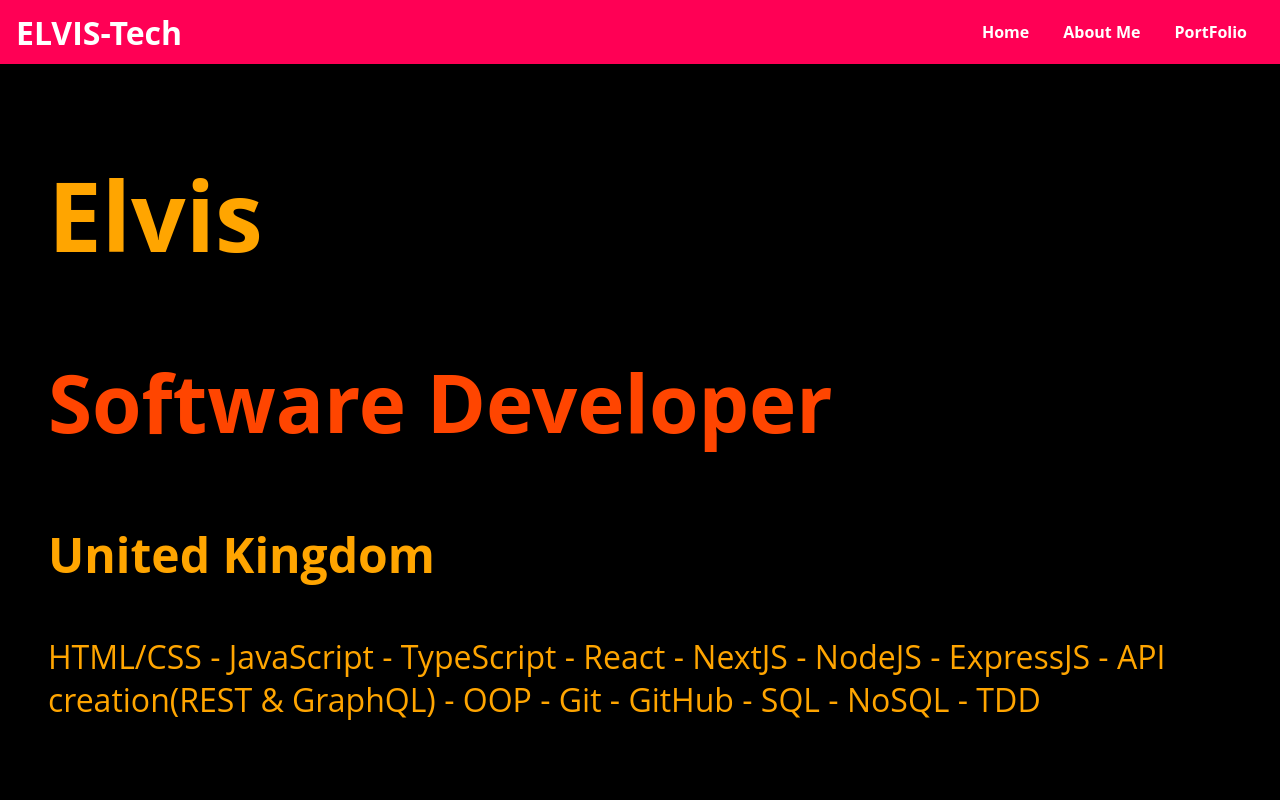
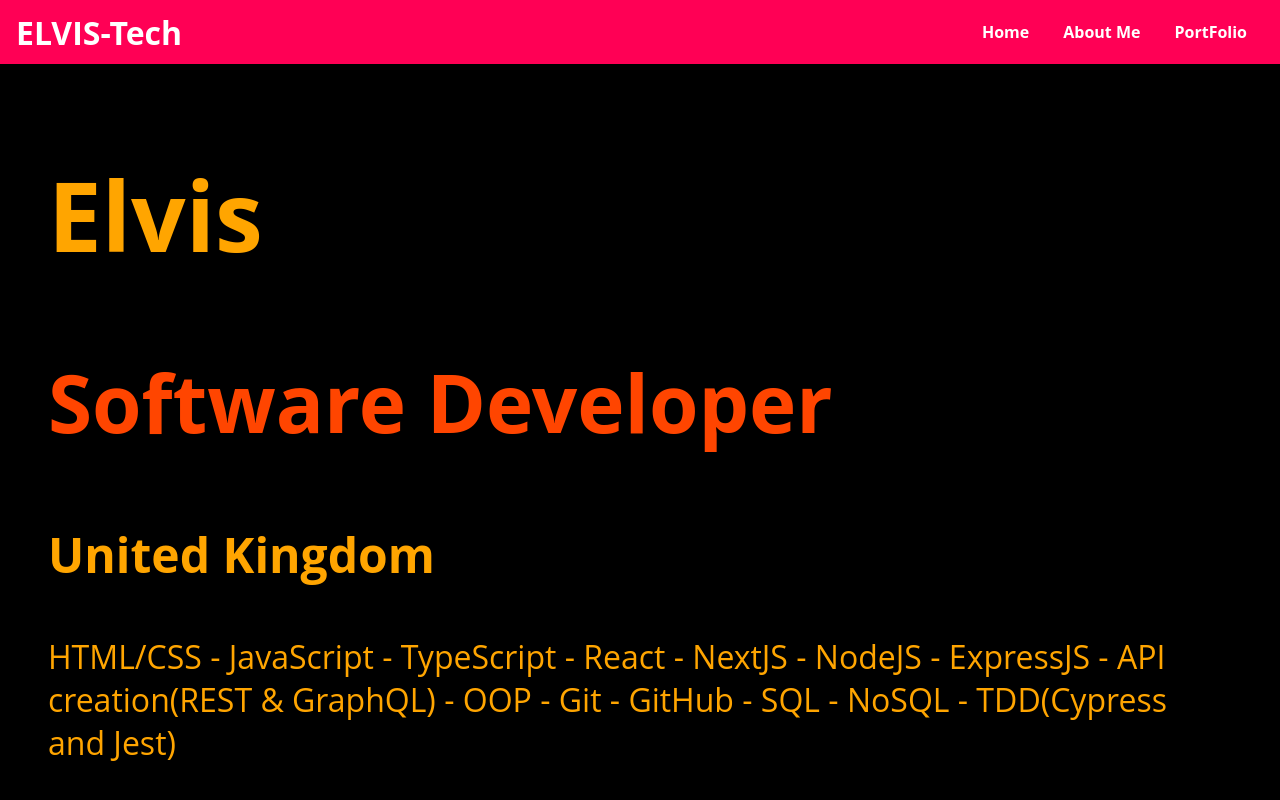
Before and after one commit to elvisonob/Personal-Website, a React (Create React App) app: page / in a window 1280 px wide. Shown: the top 800 px of the page. Built offline with nearby package versions, Linux system fonts and the light colour scheme.

Commit message:
Skill update

```diff
--- a/src/components/pages/HomePage.js
+++ b/src/components/pages/HomePage.js
@@ -9,7 +9,8 @@ const HomePage = () => {
       <h3 className={classes['location-name']}>United Kingdom</h3>
       <p className={classes['current-skills']}>
         HTML/CSS - JavaScript - TypeScript - React - NextJS - NodeJS - ExpressJS
-        - API creation(REST & GraphQL) - OOP - Git - GitHub - SQL - NoSQL - TDD
+        - API creation(REST & GraphQL) - OOP - Git - GitHub - SQL - NoSQL -
+        TDD(Cypress and Jest)
       </p>
     </div>
   );
```
